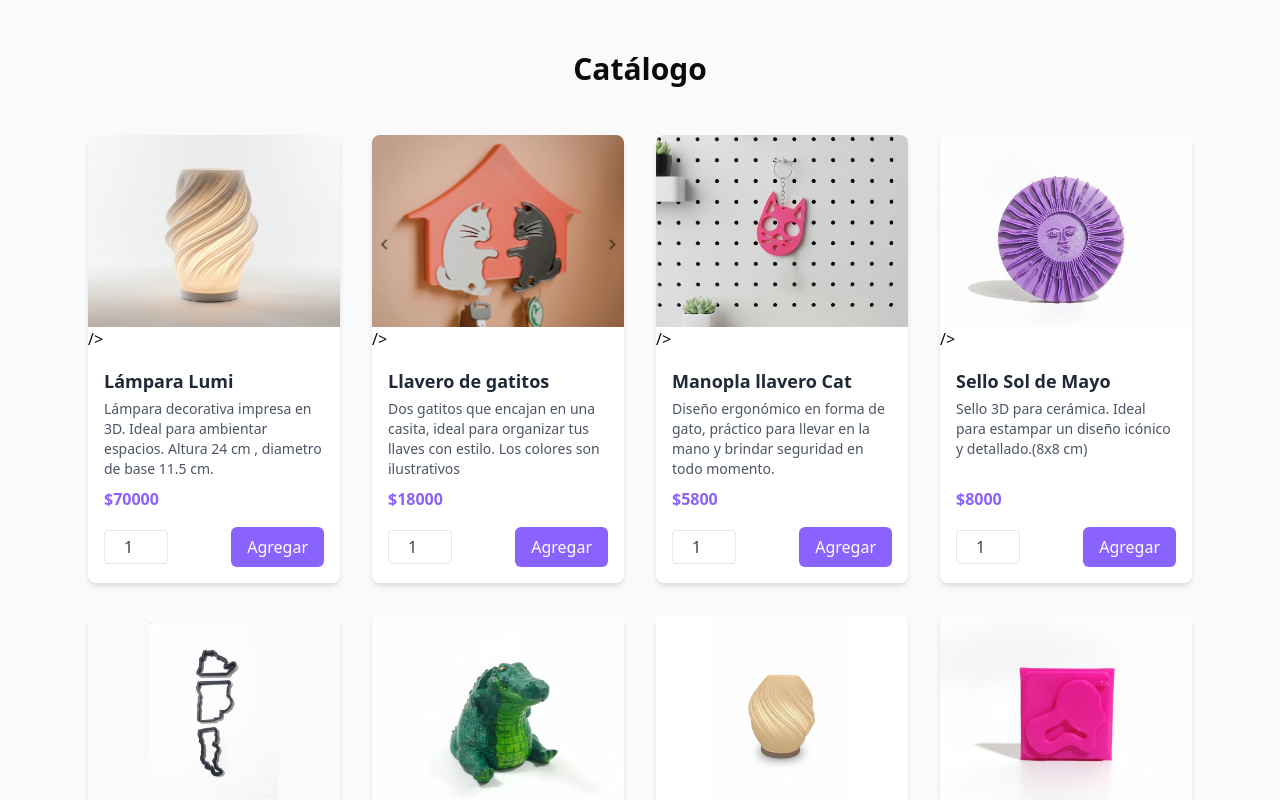
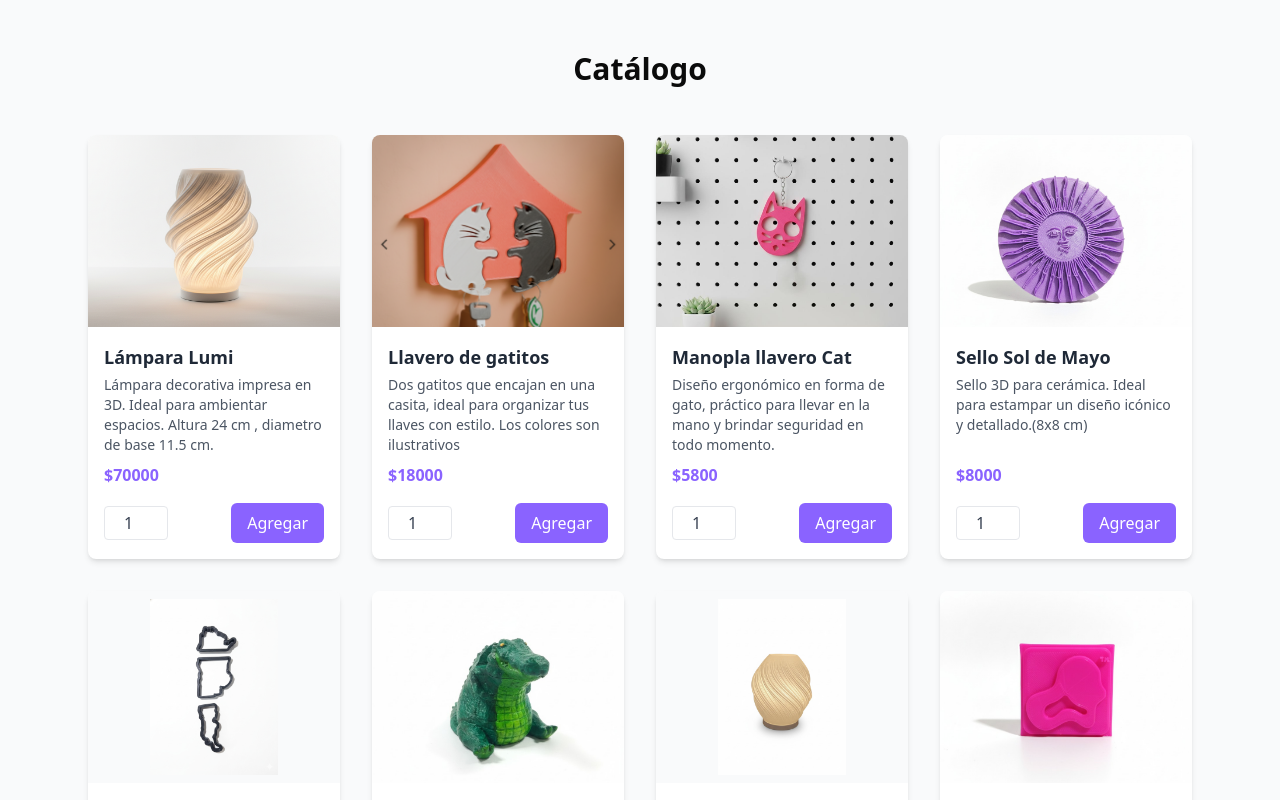
Before and after one commit to lionelc39/print3dn, a React (Vite) app: page / in a window 1280 px wide. Shown: the part 2360-3160 px from the top of the page. Built offline with nearby package versions, Linux system fonts and the light colour scheme.

Commit message:
Update Catalogo.jsx

```diff
--- a/src/Catalogo.jsx
+++ b/src/Catalogo.jsx
@@ -142,14 +142,12 @@ const Catalogo = () => {
                 src={producto.imagen}
                 alt={producto.nombre}
                 className={`w-full h-48 ${
-    producto.id === 5
+                  producto.id === 5 || producto.id === 7 || producto.id === 9 || producto.id === 10
                     ? 'object-contain bg-gray-50 p-2'
-      : producto.id === 7 || producto.id === 9 || producto.id === 10
-      ? 'object-scale-down bg-white'
                     : 'object-cover'
                 }`}
               />
-              />
+
               <div className="p-4 flex flex-col flex-grow">
                 <h3 className="font-semibold text-lg mb-1 text-gray-800">
                   {producto.nombre}
```
Lines whose indentation alone changed are shown as unchanged.
